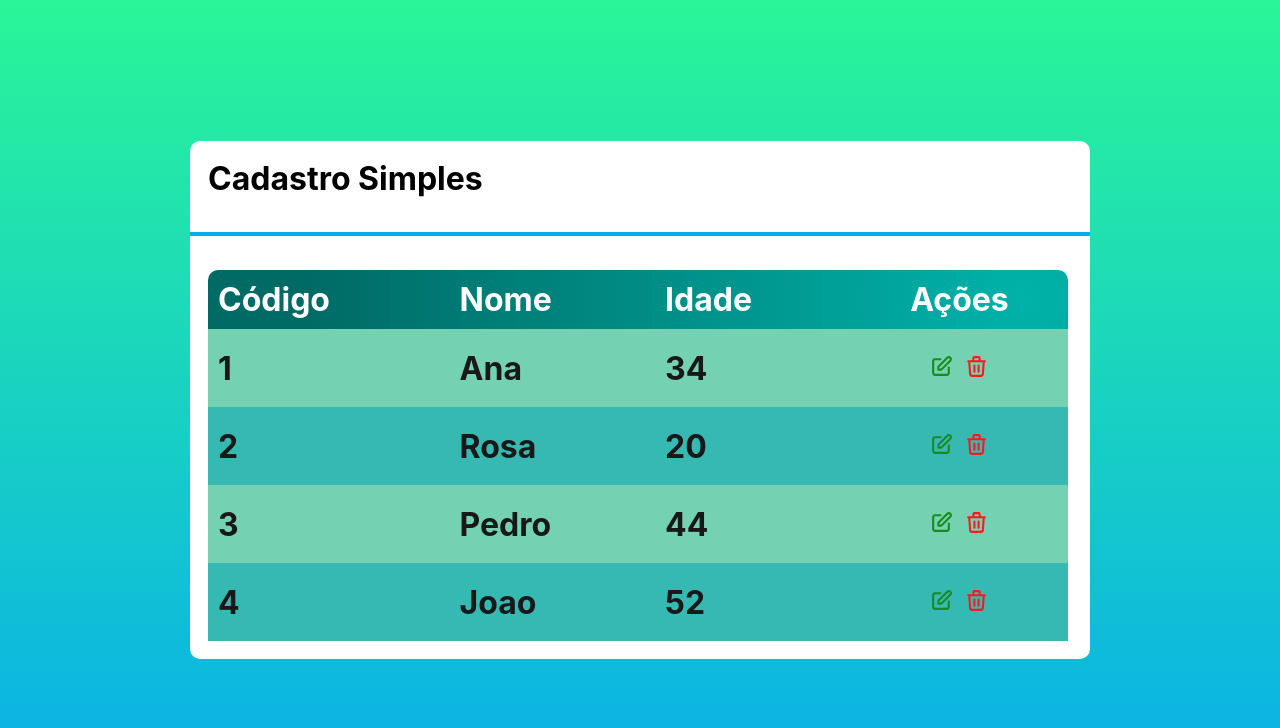
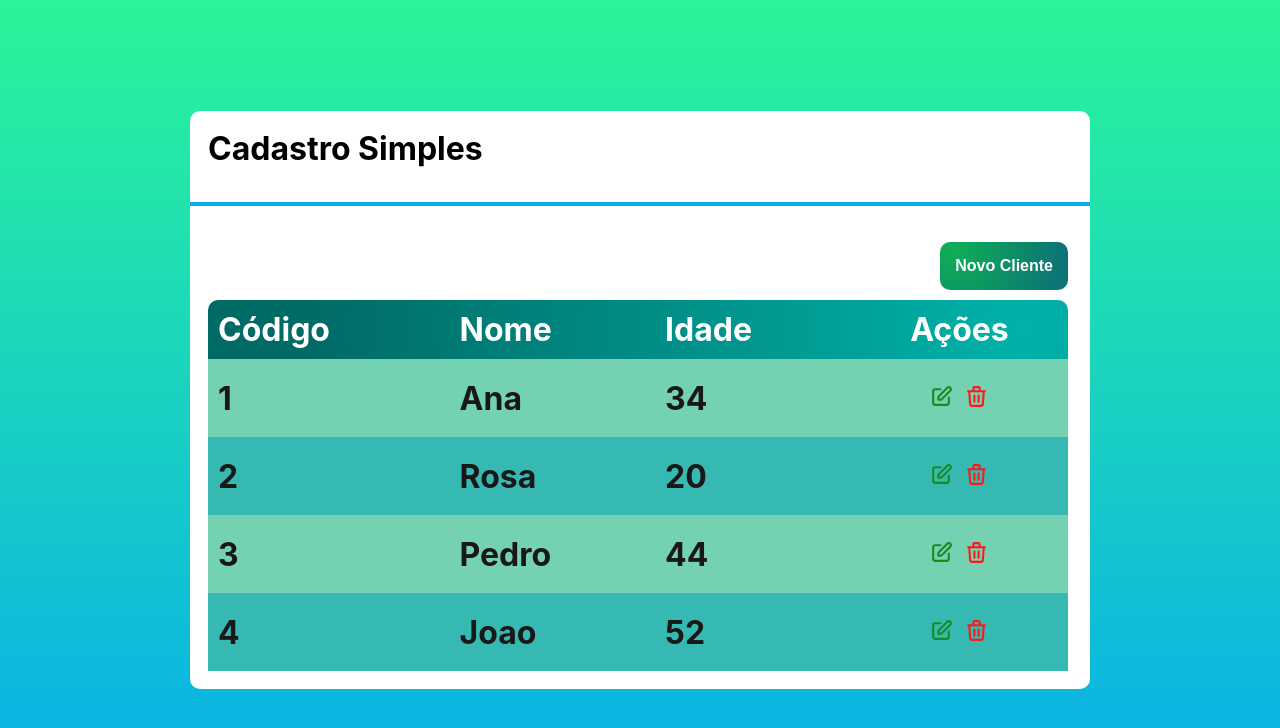
Before and after one commit to jeymes/Simple-Registration, a Next.js app: page / in a window 1280 px wide. Shown: the top 728 px of the page. Built offline with nearby package versions, Linux system fonts and the light colour scheme.

Commit message:
componente botao

```diff
--- /dev/null
+++ b/src/components/Button/Button.styles.js
@@ -0,0 +1,28 @@
+import styled from 'styled-components'
+
+export const ContainerButton = styled.div`
+
+button{
+background-color: green;
+border: none;
+padding: 15px;
+color: white;
+font-size: 16px;
+font-weight: 900;
+border-radius: 10px;
+
+:hover{
+    border: rgba(0,178,169,1) ;
+    box-shadow: 0.6px 0.6px 3.5px 3px rgba(0,178,169,1) ;
+}
+}
+.Button-green-color{
+    background-image: radial-gradient( circle farthest-corner at 10% 20%,  rgba(14,174,87,1) 0%, rgba(12,116,117,1) 90% );
+}
+.Button-blue-color{
+    background-image: linear-gradient( 111.5deg, rgba(20,100,196,1) 0.4%, rgba(33,152,214,1) 100.2% );
+}
+.Button-gray-color{
+    background-image: radial-gradient( circle farthest-corner at 10% 20%,  rgba(90,92,106,1) 0%, rgba(32,45,58,1) 81.3% );
+}
+`;
--- /dev/null
+++ b/src/components/Button/Button.tsx
@@ -0,0 +1,17 @@
+import * as J from './Button.styles'
+
+interface ButtonProps {
+    cor?:'green' | 'blue' | 'gray'
+    children: any
+}
+
+export default function Button(props: ButtonProps){
+    const cor = props.cor ?? 'gray'
+    return(
+
+        <J.ContainerButton>
+            <button className={`Button-${cor}-color`}>{props.children}</button>
+        </J.ContainerButton>
+
+    )
+}
--- a/src/components/Tabela/Tabela.styles.js
+++ b/src/components/Tabela/Tabela.styles.js
@@ -3,7 +3,6 @@ import styled from 'styled-components';
 export const ContainerTable = styled.table`
 width: 860px;
 border-collapse: collapse;
-/* border: 1px solid red; */
 
 `;
 export const ContainerThead = styled.thead`
@@ -11,7 +10,6 @@ background-image: radial-gradient( circle 939px at 94.7% 50%,  rgba(0,178,169,1)
 border-radius: 10px;
 `;
 export const ContainerTbody = styled.tbody`
-/* background-color: whitesmoke; */
 border-radius: 10px;
 `;
 export const ContainerTr = styled.tr`
@@ -51,7 +49,6 @@ export const ContainerTd = styled.td`
 display: flex;
 justify-content: center;
 align-items: center;
-/* border: 1px solid red; */
 
 button{
     width: 35px;
--- a/src/pages/Pages.styles.js
+++ b/src/pages/Pages.styles.js
@@ -11,3 +11,8 @@ export const Container = styled.h1`
   background-color: #08AEEA;
   background-image: linear-gradient(0deg, #08AEEA 0%, #2AF598 100%);
 `;
+export const ButtonContainer = styled.div`
+display: flex;
+justify-content: flex-end;
+margin-bottom: 10px;
+`;
--- a/src/pages/index.tsx
+++ b/src/pages/index.tsx
@@ -2,6 +2,7 @@ import * as J from './Pages.styles'
 import Layout from '../components/Layout/Layout'
 import Tabela from '../components/Tabela/Tabela'
 import Cliente from '../core/Cliente/Cliente'
+import Button from '../components/Button/Button'
 
 export default function Home() {
 
@@ -22,7 +23,9 @@ export default function Home() {
   return (
     <J.Container>
       <Layout titulo="Cadastro Simples">
-
+        <J.ButtonContainer>
+          <Button cor='green'>Novo Cliente</Button>
+        </J.ButtonContainer>
         <Tabela clientes={clientes}
           clienteSelecionado={clienteSelecionado}
           clinteExcluido={clienteExcluido}
```
